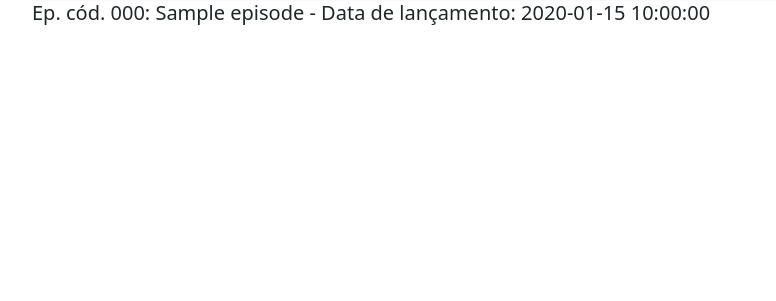
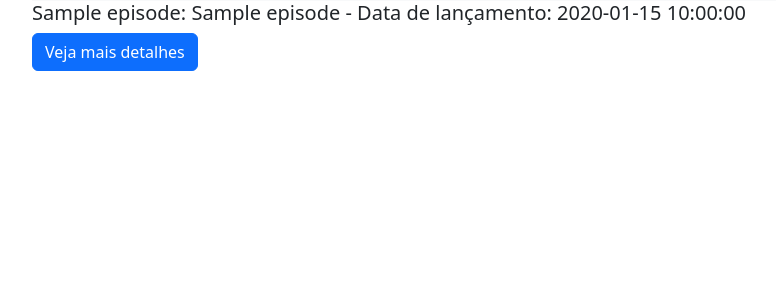
Before and after one commit to CarolinaSanches24/desafio-RickAndMorty-SquadDorothy-Vaughan, a Flask app: template templates/episodes.html in a window 1280 px wide. Shown: the part 55-356 px from the top of the page, without its empty margins (50-826 px from the left). Run offline with Flask 3, Linux system fonts and the light colour scheme; the template is opened without the code that fills it: most values are stand-ins (such as "Sample title", 1, 10 or a date in 2020).

Commit message:
commitando algumas correções no app.py e no template episodes.html

```diff
--- a/app.py
+++ b/app.py
@@ -41,16 +41,18 @@ def get_list_characters():
         characters.append(character)
     return {"characters":characters}
 
-@app.route("/episodes")  #rota de episodes
+# Criando uma rota para episódios:
+@app.route("/episodes")
 
 def get_list_episodes_page():
-    url = "https://rickandmortyapi.com/api/episode"
-    response = urllib.request.urlopen(url)  # envia a req e recebe a res
-    episodes = response.read()  # leitura dos dados vindos da api
-    dict = json.loads(episodes) # transforma esses dados em json p/ python
+    url = "https://rickandmortyapi.com/api/episode" # abre a URL do api onde estão os episódios
+    response = urllib.request.urlopen(url)  # envia a requisição e atribui a resposta na variável "response"
+    episodes = response.read()  # lê os dados recebidos e atribui na variável "episodes"
+    dict = json.loads(episodes) # carrega os dados em json e os transforma em linguagem python
 
     return render_template("episodes.html", episodes = dict["results"])
 
+# Criando uma rota para a lista de episódios:
 @app.route("/listepisodes")
 
 def get_episodes():
@@ -58,19 +60,21 @@ def get_episodes():
     response = urllib.request.urlopen(url)
     episodes = response.read()
     dict = json.loads(episodes)
-    episodes = []
+    episodes = [] # cria uma lista onde serão armazenados os episódios
 
     for episode in dict["results"]:
-        episode = {
-            "code":episode["code"],
+        episode = {  # cria um dicionário com as informações relevantes de cada ep. para que sejam adicionados na lista
+            "episode":episode["episode"],
             "name":episode["name"],
             "air_date":episode["air_date"],
             "id":episode["id"]
         }
-        episodes.append(episode)
+        episodes.append(episode) # adiciona todos os episódios na lista
+
     return {"episodes":episodes}
 
-@app.route("/episode/<id>") # obter uma location
+#Criando uma rota para um episódio específico:
+@app.route("/episode/<id>")
 
 def get_episode(id):
     url = f"https://rickandmortyapi.com/api/episode/{id}"
--- a/templates/episodes.html
+++ b/templates/episodes.html
@@ -2,10 +2,10 @@
 <div class="row">
   {% for episode in episodes %}
   <div>
-    <h3 class="h5">Ep. cód. {{episode.code}}: {{episode.name}} - Data de lançamento: {{episode.air_date}}</h3>
-    <!--<p>
-      <a href="/profile/{{episode.id}}" class="btn btn-primary">Ver perfil</a>
-    </p>-->
+    <h3 class="h5">{{episode.episode}}: {{episode.name}} - Data de lançamento: {{episode.air_date}}</h3>
+    <p>
+      <a href="/profile/{{episode.id}}" class="btn btn-primary">Veja mais detalhes</a>
+    </p>
   </div>
   {% endfor%}
 </div>
```
